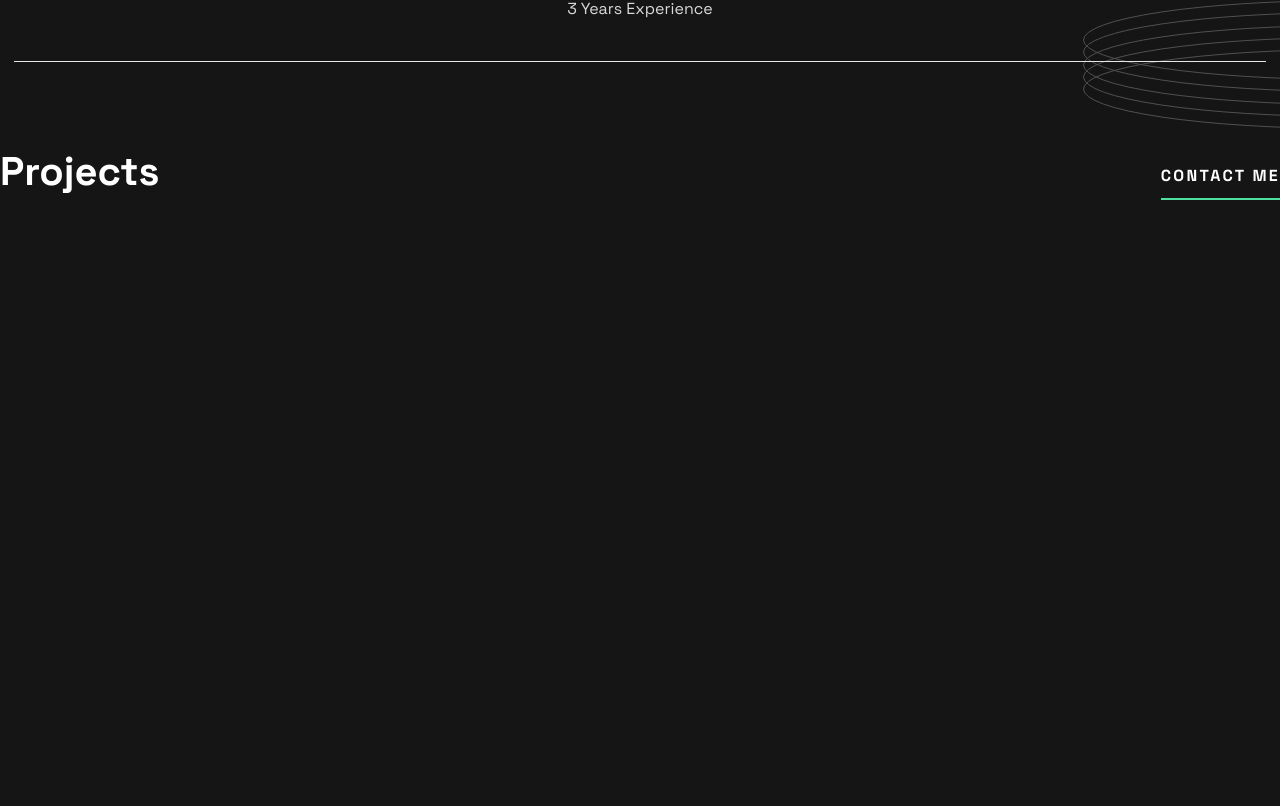
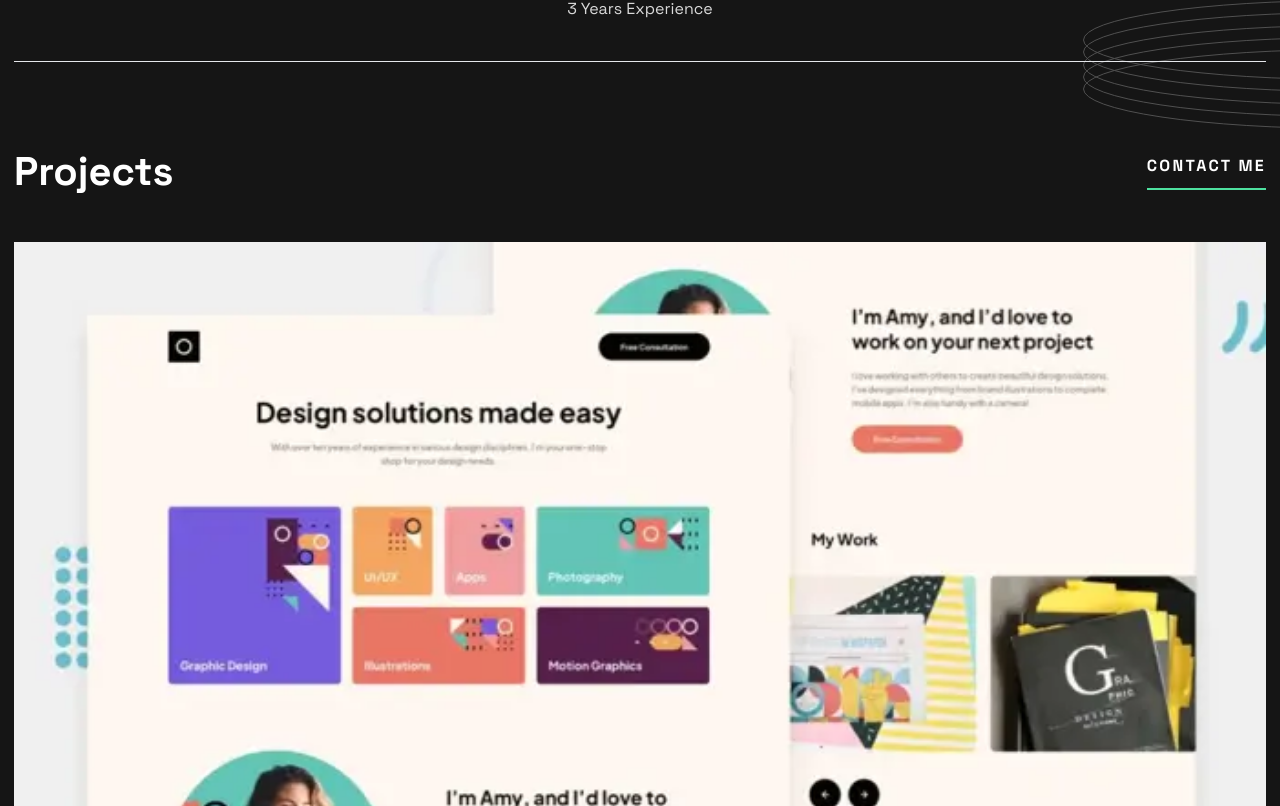
Before and after one commit to EugeneCarbado/single-page-developer-portfolio, a React (Create React App) app: page / in a window 1280 px wide. Shown: the part 1634-2440 px from the top of the page. Before the commit the page ends 1836 px from the top, so only its background shows below. Built offline with nearby package versions, Linux system fonts and the light colour scheme.

Commit message:
projects section mobile

```diff
--- a/src/App.tsx
+++ b/src/App.tsx
@@ -10,7 +10,7 @@ import Projects from './components/Projects/Projects';
 
 function App() {
   return (
-    <div>
+    <div className='pb-20'>
       <Hero />
       <Experience />
       <Projects />
--- a/src/components/Hero/Hero.styles.ts
+++ b/src/components/Hero/Hero.styles.ts
@@ -34,7 +34,7 @@ const styles = {
     }
   `,
   elongatedCircleImage: css`
-    grid-area: 2 / 1 / 3 / 3;
+    grid-area: 1 / 1 / 3 / 3;
     background-image: url(${PatternRings});
     background-repeat: no-repeat;
     background-position: calc(100% + -95px) calc(100% + -2px);
--- a/src/components/Projects/Projects.tsx
+++ b/src/components/Projects/Projects.tsx
@@ -1,13 +1,49 @@
 import React from 'react';
+import {PortfolioProjects} from '../../data/portfolio-projects';
 
 const Projects = () => {
   return (
-    <section>
-      <div className='flex justify-between items-center'>
-        <h3 className='text-[40px] font-bold text-white'>Projects</h3>
-        <button className="uppercase text-white mt-5 pb-2.5 border-b-2 border-portfolio-green tracking-[2.29px] font-bold">
+    <section className="mx-[14px]">
+      <div className="flex justify-between items-center pb-10">
+        <h3 className="text-[40px] font-bold text-white">Projects</h3>
+        <button className="uppercase text-white pb-2.5 border-b-2 border-portfolio-green tracking-[2.29px] font-bold">
           Contact me
         </button>
+      </div>
+      <div className="flex flex-col">
+        {PortfolioProjects.map((item, key) => (
+          <div key={key} className="flex flex-col pb-10">
+            <img
+              className="pb-5"
+              src={item.portfolioImage}
+              alt={item.portfolioImageAlt}
+            />
+            <h4 className="text-white uppercase text-[24px] font-bold pb-1.5">
+              {item.portfolioTile}
+            </h4>
+            <div className="text-portfolio-grey uppercase pb-0.5 text-white text-[18px] font-medium flex">
+              <p className="pr-[18px]">{item.portfolioHtml}</p>
+              <p className="pr-[18px]">{item.portfolioCss}</p>
+              <p>{item.portfolioJavascript}</p>
+            </div>
+            <div className="flex">
+              <a
+                target="_blank"
+                rel="noreferrer"
+                href={item.portfolioProjectViewLink}
+                className="uppercase text-white mt-5 mr-5 pb-2.5 border-b-2 border-portfolio-green tracking-[2.29px] font-bold">
+                View Project
+              </a>
+              <a
+                target="_blank"
+                rel="noreferrer"
+                href={item.portfolioProjectCodeLink}
+                className="uppercase text-white mt-5 pb-2.5 border-b-2 border-portfolio-green tracking-[2.29px] font-bold">
+                View code
+              </a>
+            </div>
+          </div>
+        ))}
       </div>
     </section>
   );
--- /dev/null
+++ b/src/data/portfolio-projects.ts
@@ -0,0 +1,92 @@
+import ThumbNailOneMobile from '../images/thumbnail-project-1-small.webp';
+import ThumbNailTwoMobile from '../images/thumbnail-project-2-small.webp';
+import ThumbNailThreeMobile from '../images/thumbnail-project-3-small.webp';
+import ThumbNailFourMobile from '../images/thumbnail-project-4-small.webp';
+import ThumbNailFiveMobile from '../images/thumbnail-project-5-small.webp';
+import ThumbNailSixMobile from '../images/thumbnail-project-6-small.webp';
+
+interface PortfolioProjects {
+  portfolioImage: string;
+  portfolioImageAlt: string;
+  portfolioTile: string;
+  portfolioHtml: string;
+  portfolioCss: string;
+  portfolioJavascript: string;
+  portfolioProjectViewLink: string;
+  portfolioProjectCodeLink: string;
+}
+
+export const PortfolioProjects: PortfolioProjects[] = [
+  {
+    portfolioImage: ThumbNailOneMobile,
+    portfolioImageAlt: 'Design portfolio image',
+    portfolioTile: 'Design portfolio',
+    portfolioHtml: 'html',
+    portfolioCss: 'css',
+    portfolioJavascript: '',
+    portfolioProjectViewLink:
+      'https://www.frontendmentor.io/challenges/singlepage-developer-portfolio-bBVj2ZPi-x',
+    portfolioProjectCodeLink:
+      'https://www.frontendmentor.io/challenges/singlepage-developer-portfolio-bBVj2ZPi-x',
+  },
+  {
+    portfolioImage: ThumbNailTwoMobile,
+    portfolioImageAlt: 'E-learning landing page image',
+    portfolioTile: 'E-learning landing page',
+    portfolioHtml: 'html',
+    portfolioCss: 'css',
+    portfolioJavascript: '',
+    portfolioProjectViewLink:
+      'https://www.frontendmentor.io/challenges/skilled-elearning-landing-page-S1ObDrZ8q',
+    portfolioProjectCodeLink:
+      'https://www.frontendmentor.io/challenges/skilled-elearning-landing-page-S1ObDrZ8q',
+  },
+  {
+    portfolioImage: ThumbNailThreeMobile,
+    portfolioImageAlt: 'Todo web app image',
+    portfolioTile: 'Todo web app',
+    portfolioHtml: 'html',
+    portfolioCss: 'css',
+    portfolioJavascript: 'Javascript',
+    portfolioProjectViewLink:
+      'https://www.frontendmentor.io/challenges/todo-app-Su1_KokOW',
+    portfolioProjectCodeLink:
+      'https://www.frontendmentor.io/challenges/todo-app-Su1_KokOW',
+  },
+  {
+    portfolioImage: ThumbNailFourMobile,
+    portfolioImageAlt: 'Entertainment web app image',
+    portfolioTile: 'Entertainment web app',
+    portfolioHtml: 'html',
+    portfolioCss: 'css',
+    portfolioJavascript: 'Javascript',
+    portfolioProjectViewLink:
+      'https://www.frontendmentor.io/challenges/entertainment-web-app-J-UhgAW1X',
+    portfolioProjectCodeLink:
+      'https://www.frontendmentor.io/challenges/entertainment-web-app-J-UhgAW1X',
+  },
+  {
+    portfolioImage: ThumbNailFiveMobile,
+    portfolioImageAlt: 'Memory game image',
+    portfolioTile: 'Memory game',
+    portfolioHtml: 'html',
+    portfolioCss: 'css',
+    portfolioJavascript: 'Javascript',
+    portfolioProjectViewLink:
+      'https://www.frontendmentor.io/challenges/memory-game-vse4WFPvM',
+    portfolioProjectCodeLink:
+      'https://www.frontendmentor.io/challenges/memory-game-vse4WFPvM',
+  },
+  {
+    portfolioImage: ThumbNailSixMobile,
+    portfolioImageAlt: 'Art gallery showcase image',
+    portfolioTile: 'Art gallery showcase',
+    portfolioHtml: 'html',
+    portfolioCss: 'css',
+    portfolioJavascript: 'Javascript',
+    portfolioProjectViewLink:
+      'https://www.frontendmentor.io/challenges/galleria-slideshow-site-tEA4pwsa6',
+    portfolioProjectCodeLink:
+      'https://www.frontendmentor.io/challenges/galleria-slideshow-site-tEA4pwsa6',
+  },
+];
```
